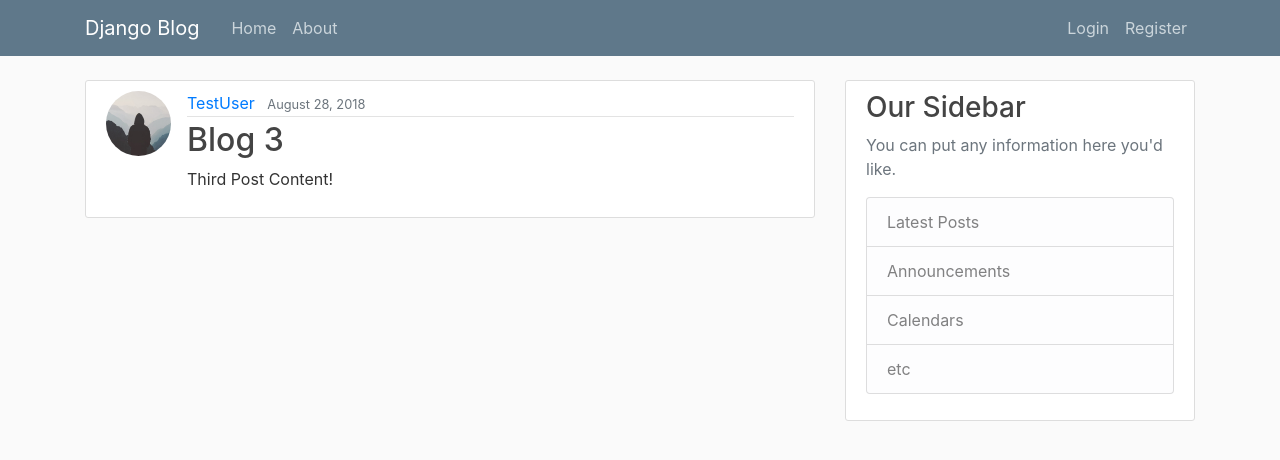
After one commit to pinarkoroglu/DjangoBlog, a Django app: page /post/3/ in a window 1280 px wide. The commit adds this page. Shown: the top 460 px of the page. Run offline with Django 3.2, Linux system fonts and the light colour scheme; data comes from the database, SQL or seed files in the repository; both versions use the stored data as it was after the commit; some libraries are stand-ins or nearby versions.

Commit message:
post delete,update,create

```diff
--- a/blog/models.py
+++ b/blog/models.py
@@ -1,6 +1,7 @@
 from django.db import models
 from django.utils import timezone
 from django.contrib.auth.models import User
+from django.urls import reverse
 
 
 class Post(models.Model):
@@ -11,3 +12,6 @@ class Post(models.Model):
 
     def __str__(self):
         return self.title
+
+    def get_absolute_url(self):
+        return reverse('post-detail', kwargs={'pk': self.pk})
--- a/blog/templates/blog/base.html
+++ b/blog/templates/blog/base.html
@@ -34,6 +34,7 @@
             <!-- Navbar Right Side -->
             <div class="navbar-nav">
               {% if user.is_authenticated %}
+                <a class="nav-item nav-link" href="{% url 'post-create' %}">New Post</a>
                 <a class="nav-item nav-link" href="{% url 'profile' %}">Profile</a>
                 <a class="nav-item nav-link" href="{% url 'logout' %}">Logout</a>
               {% else %}
--- a/blog/templates/blog/home.html
+++ b/blog/templates/blog/home.html
@@ -8,7 +8,7 @@
               <a class="mr-2" href="#">{{ post.author }}</a>
               <small class="text-muted">{{ post.date_posted|date:"F d, Y" }}</small>
             </div>
-            <h2><a class="article-title" href="#">{{ post.title }}</a></h2>
+            <h2><a class="article-title" href="{% url 'post-detail' post.id %}">{{ post.title }}</a></h2>
             <p class="article-content">{{ post.content }}</p>
           </div>
         </article>
--- /dev/null
+++ b/blog/templates/blog/post_detail.html
@@ -0,0 +1,20 @@
+{% extends "blog/base.html" %}
+{% block content %}
+  <article class="media content-section">
+    <img class="rounded-circle article-img" src="{{ object.author.profile.image.url }}">
+    <div class="media-body">
+      <div class="article-metadata">
+        <a class="mr-2" href="#">{{ object.author }}</a>
+        <small class="text-muted">{{ object.date_posted|date:"F d, Y" }}</small>
+        {% if object.author == user %}
+          <div>
+            <a class="btn btn-secondary btn-sm mt-1 mb-1" href="{% url 'post-update' object.id %}">Update</a>
+            <a class="btn btn-danger btn-sm mt-1 mb-1" href="{% url 'post-delete' object.id %}">Delete</a>
+          </div>
+        {% endif %}
+      </div>
+      <h2 class="article-title">{{ object.title }}</h2>
+      <p class="article-content">{{ object.content }}</p>
+    </div>
+  </article>
+{% endblock content %}
--- a/blog/urls.py
+++ b/blog/urls.py
@@ -1,7 +1,18 @@
 from django.urls import path
+from .views import (
+    PostListView,
+    PostDetailView,
+    PostCreateView,
+    PostUpdateView,
+    PostDeleteView
+)
 from . import views
 
 urlpatterns = [
-    path('', views.home, name='blog-home'),
+    path('', PostListView.as_view(), name='blog-home'),
+    path('post/<int:pk>/', PostDetailView.as_view(), name='post-detail'),
+    path('post/new/', PostCreateView.as_view(), name='post-create'),
+    path('post/<int:pk>/update/', PostUpdateView.as_view(), name='post-update'),
+    path('post/<int:pk>/delete/', PostDeleteView.as_view(), name='post-delete'),
     path('about/', views.about, name='blog-about'),
 ]
--- a/blog/views.py
+++ b/blog/views.py
@@ -1,4 +1,12 @@
 from django.shortcuts import render
+from django.contrib.auth.mixins import LoginRequiredMixin, UserPassesTestMixin
+from django.views.generic import (
+    ListView,
+    DetailView,
+    CreateView,
+    UpdateView,
+    DeleteView
+)
 from .models import Post
 
 
@@ -9,5 +17,51 @@ def home(request):
     return render(request, 'blog/home.html', context)
 
 
+class PostListView(ListView):
+    model = Post
+    template_name = 'blog/home.html'  # <app>/<model>_<viewtype>.html
+    context_object_name = 'posts'
+    ordering = ['-date_posted']
+
+
+class PostDetailView(DetailView):
+    model = Post
+
+
+class PostCreateView(LoginRequiredMixin, CreateView):
+    model = Post
+    fields = ['title', 'content']
+
+    def form_valid(self, form):
+        form.instance.author = self.request.user
+        return super().form_valid(form)
+
+
+class PostUpdateView(LoginRequiredMixin, UserPassesTestMixin, UpdateView):
+    model = Post
+    fields = ['title', 'content']
+
+    def form_valid(self, form):
+        form.instance.author = self.request.user
+        return super().form_valid(form)
+
+    def test_func(self):
+        post = self.get_object()
+        if self.request.user == post.author:
+            return True
+        return False
+
+
+class PostDeleteView(LoginRequiredMixin, UserPassesTestMixin, DeleteView):
+    model = Post
+    success_url = '/'
+
+    def test_func(self):
+        post = self.get_object()
+        if self.request.user == post.author:
+            return True
+        return False
+
+
 def about(request):
     return render(request, 'blog/about.html', {'title': 'About'})
--- a/users/models.py
+++ b/users/models.py
@@ -10,8 +10,8 @@ class Profile(models.Model):
     def __str__(self):
         return f'{self.user.username} Profile'
 
-    def save(self, *args, **kwargs):
-        super(Profile, self).save(*args, **kwargs)
+    def save(self,*args, **kwargs):
+        super().save(*args, **kwargs)
 
         img = Image.open(self.image.path)
 
```
Also changed, not shown: blog/templates/blog/post_confirm_delete.html (added, +16 -0 lines), blog/templates/blog/post_form.html (added, +16 -0 lines), db.sqlite3, media/profile_pics/download2_IgZnCTr.jpg (added), media/profile_pics/download2_Z9slK8U.jpg (added), media/profile_pics/download_DMyGa6q.png (added), media/profile_pics/download_ai1eck9.png (added).
